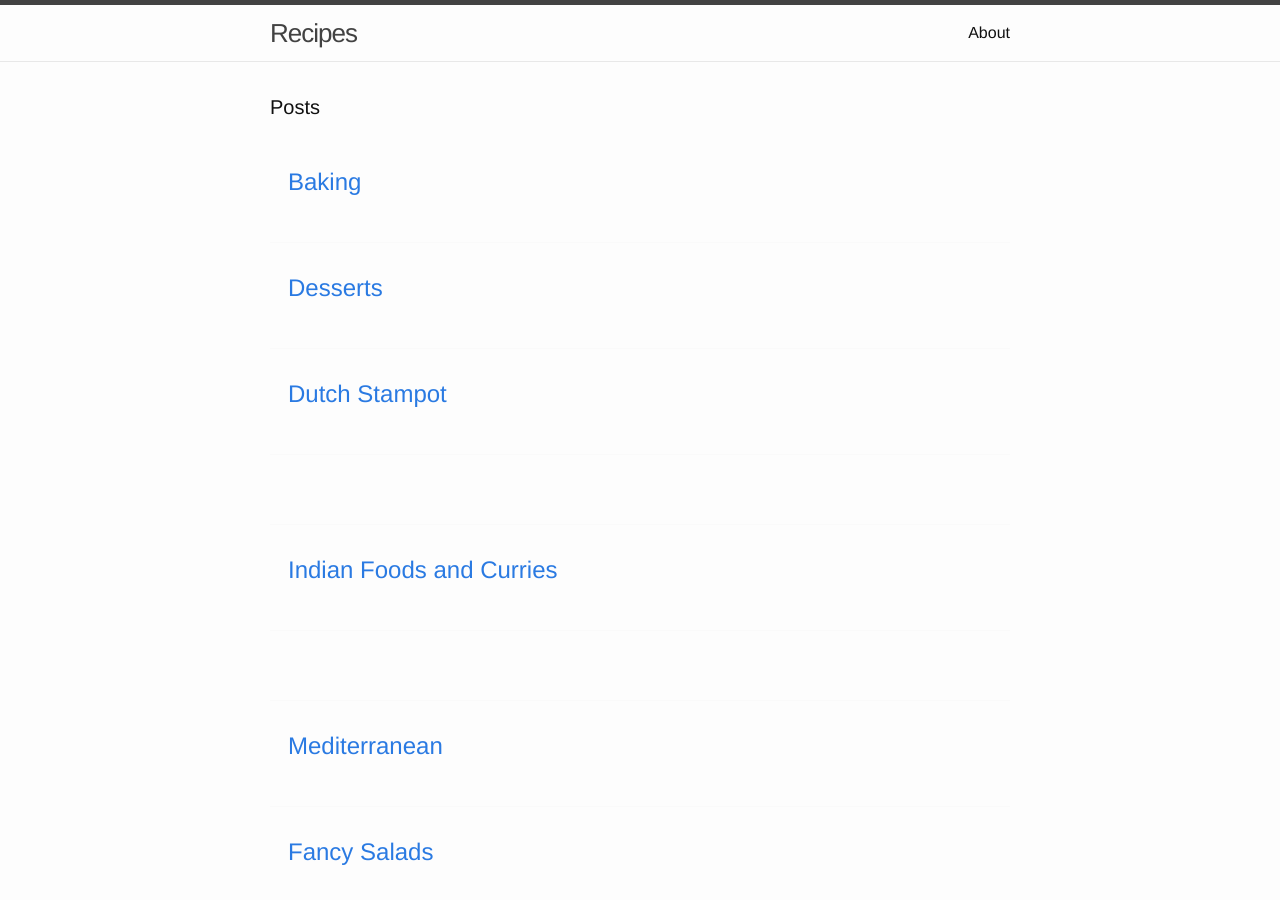
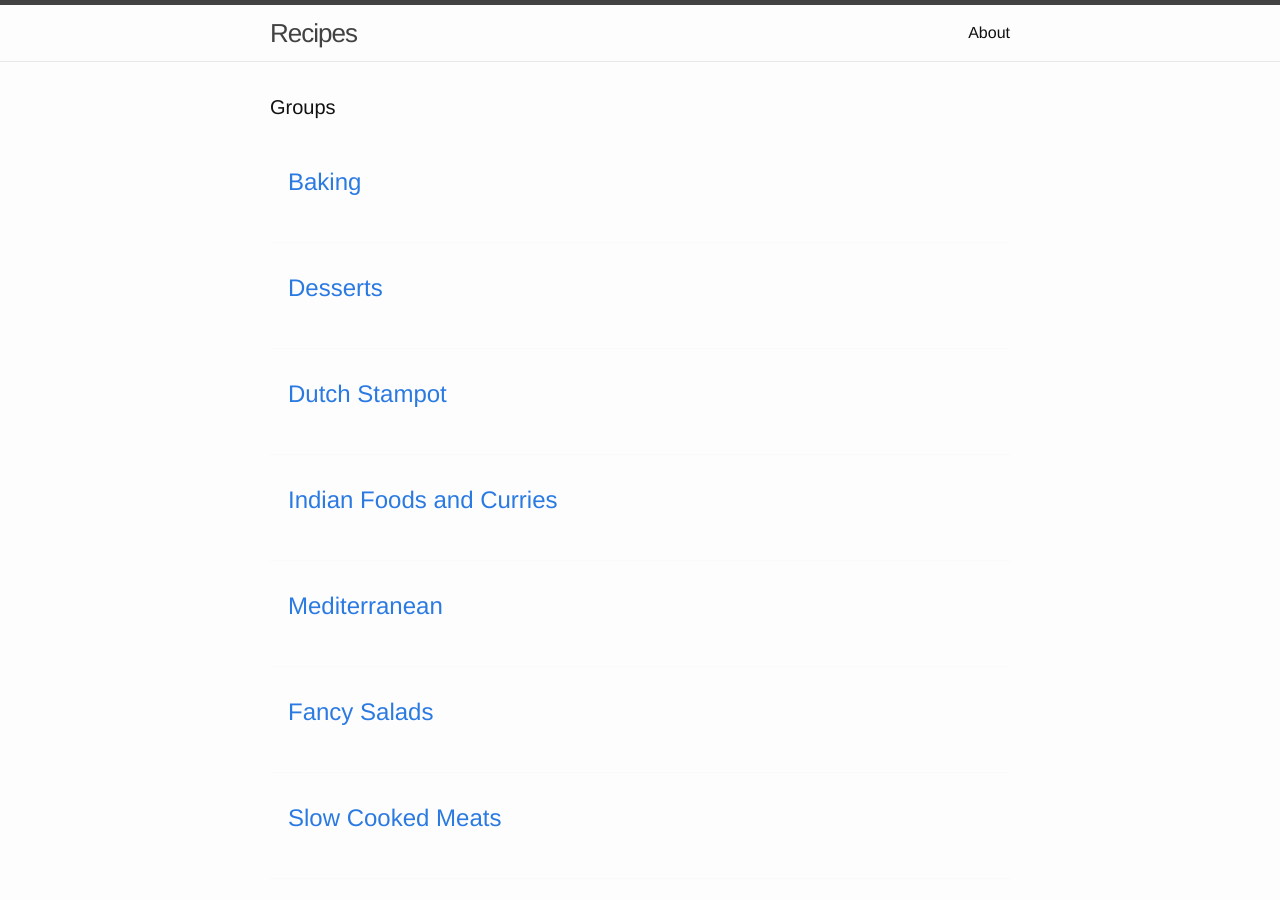
Before and after one commit to hbar/recipes, a Jekyll site: the page built from index.html, in a window 1280 px wide and 900 px high. Built offline with Jekyll 4.4.1, drawn with Linux system fonts in a browser that asks for light colours.

Commit message:
update index a bit

```diff
--- a/_config.yml
+++ b/_config.yml
@@ -2,8 +2,8 @@
 title: Recipes
 description: >
   Collection of recipes.
-baseurl: "" # the subpath of your site, e.g. /blog/
-url: "http://recipes.haroldbot.com" # the base hostname & protocol for your site
+baseurl: "/recipes" # the subpath of your site, e.g. /blog/
+url: "http://kiranbot.com/recipes" # the base hostname & protocol for your site
 
 # Build settings
 markdown: kramdown
--- a/index.html
+++ b/index.html
@@ -4,14 +4,16 @@ layout: default
 
 <div class="home">
 
-  <h1 class="page-heading">Posts</h1>
+  <h1 class="page-heading">Groups</h1>
 
     {% for post in site.pages %}
-      <article class="post-preview">
-        <h2>
-          <a class="post-link" href="{{ post.url | prepend: site.baseurl }}">{{ post.title }}</a>
-        </h2>
-      </article>
+     {% if post.title %}
+        <article class="post-preview">
+          <h2>
+            <a class="post-link" href="{{ post.url | prepend: site.baseurl }}">{{ post.title }}</a>
+          </h2>
+        </article>
+      {% endif %}
     {% endfor %}
 
   <p class="rss-subscribe">subscribe <a href="{{ "/feed.xml" | prepend: site.baseurl }}">via RSS</a></p>
```
Also changed, not shown: README.md (deleted).
